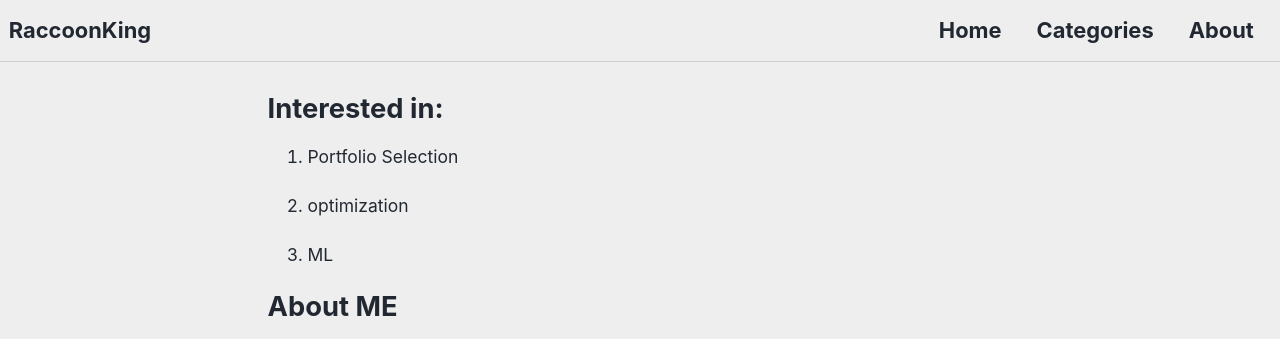
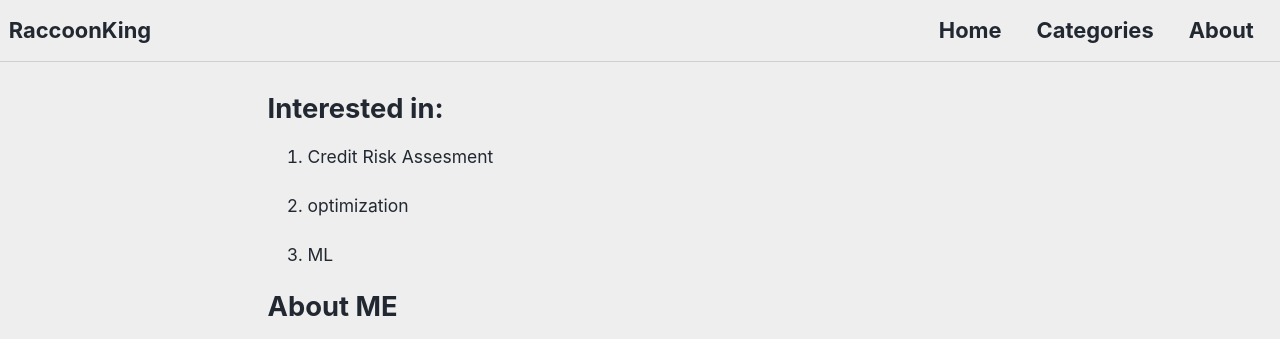
Before and after one commit to da-hyun-jeong/da-hyun-jeong.github.io, a Jekyll site: the page built from _pages/about.md, in a window 1280 px wide. Shown: the top 339 px of the page. Built offline with Jekyll 4.4.1, drawn with Linux system fonts in a browser that asks for light colours; cached includes are drawn as plain includes; nearby versions of some CDN libraries.

Commit message:
Update about.md

```diff
--- a/_pages/about.md
+++ b/_pages/about.md
@@ -5,7 +5,7 @@ layout: single
 ---
 
 # Interested in:
-1. Portfolio Selection
+1. Credit Risk Assesment
 
 2. optimization
 
```
